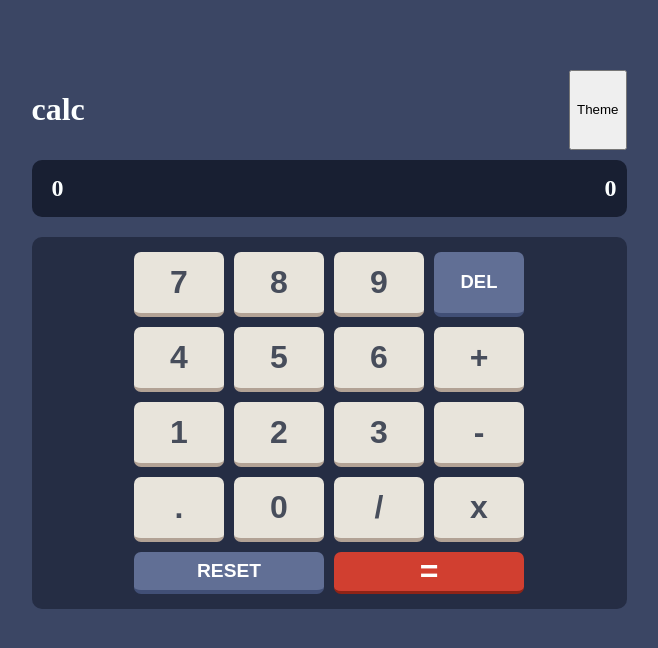
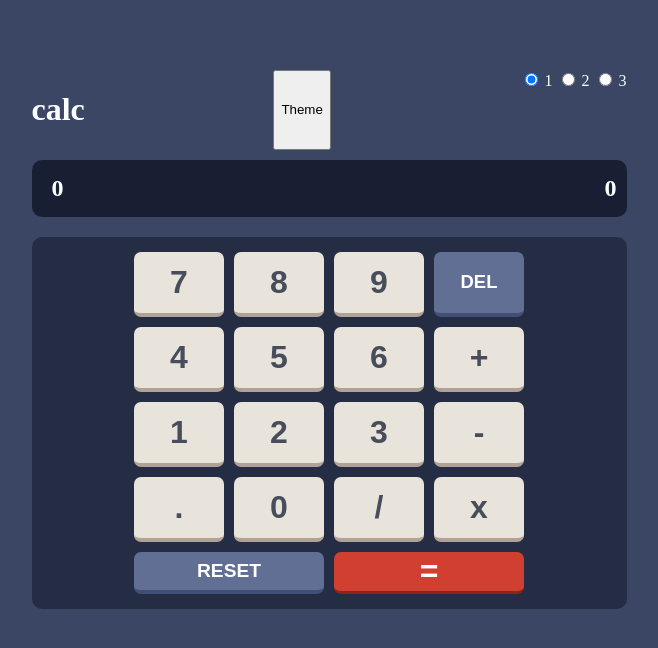
Before and after one commit to ladislav987/calculator-app-js, a plain HTML site: page index.html in a window 1280 px wide. Shown: the whole page, without its empty margins (311-969 px from the left). Drawn offline with Linux system fonts and the light colour scheme.

Commit message:
add style btn

```diff
--- a/index.html
+++ b/index.html
@@ -20,6 +20,23 @@
       <div class="headerContainer">
         <h1>calc</h1>
         <button id="themeBtn">Theme</button>
+
+        <div class="switch-toggle switch-3 switch-candy">
+
+          <input id="oneIne" name="state-d" type="radio" />
+          <label for="oneIne" onclick="">1</label>
+
+          <input id="twoIne" name="state-d" type="radio" />
+          <label for="twoIne" class="disabled" onclick="">2</label>
+
+          <input id="threeIne" name="state-d" type="radio" />
+          <label for="threeIne" onclick="">3</label>
+
+          <div class="imputsContainer">
+
+          </div>
+
+        </div>
       </div>
 
       <div class="amountContainer">
```
